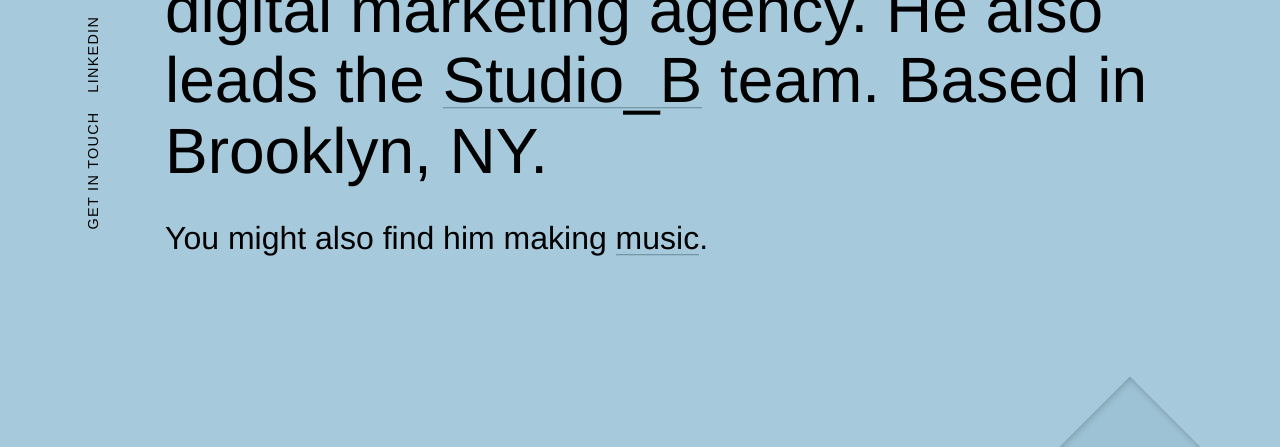
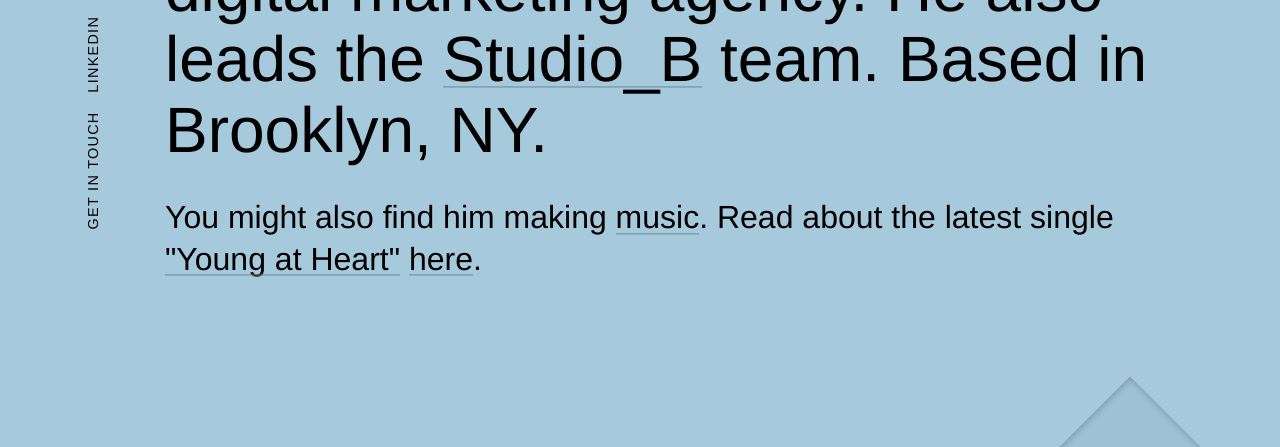
Before and after one commit to LucasJBallasy/Lucas-Ballasy, a website: page index.html in a window 1280 px wide. Shown: the part 353-800 px from the top of the page. Drawn offline with nearby package versions, Linux system fonts and the light colour scheme.

Commit message:
added young at heart links

```diff
--- a/index.html
+++ b/index.html
@@ -79,7 +79,7 @@
 
 		<div class="hello absolute center-v jq">
 			<h1 class="mx0 light">Lucas is <i>Partner & Creative Director</i> at <a href="https://www.barrelny.com" target="_blank">Barrel</a>, a creative and digital marketing agency. He also leads the <a href="https://www.barrelny.com/studio/" target="_blank">Studio_B</a> team. Based in Brooklyn, NY.</h1>
-			<p class="light h3 mt1 mb0">You might also find him making <a href="https://www.instagram.com/balast_/" target="_blank">music</a>.</p>
+			<p class="light h3 mt1 mb0">You might also find him making <a href="https://www.instagram.com/balast_/" target="_blank">music</a>. Read about the latest single <a href="https://open.spotify.com/track/0BipDLNUu21DdWBqi18HpD?si=OI6cq3JwS_Wf96KZgb2exw" target="_blank">"Young at Heart"</a> <a href="http://atwoodmagazine.com/byah-balast-young-at-heart/" target="_blank">here</a>.</p>
 		</div>
 
 		<a href="https://www.barrelny.com/work" target="_blank" class="align-c circle cutout absolute">
```
